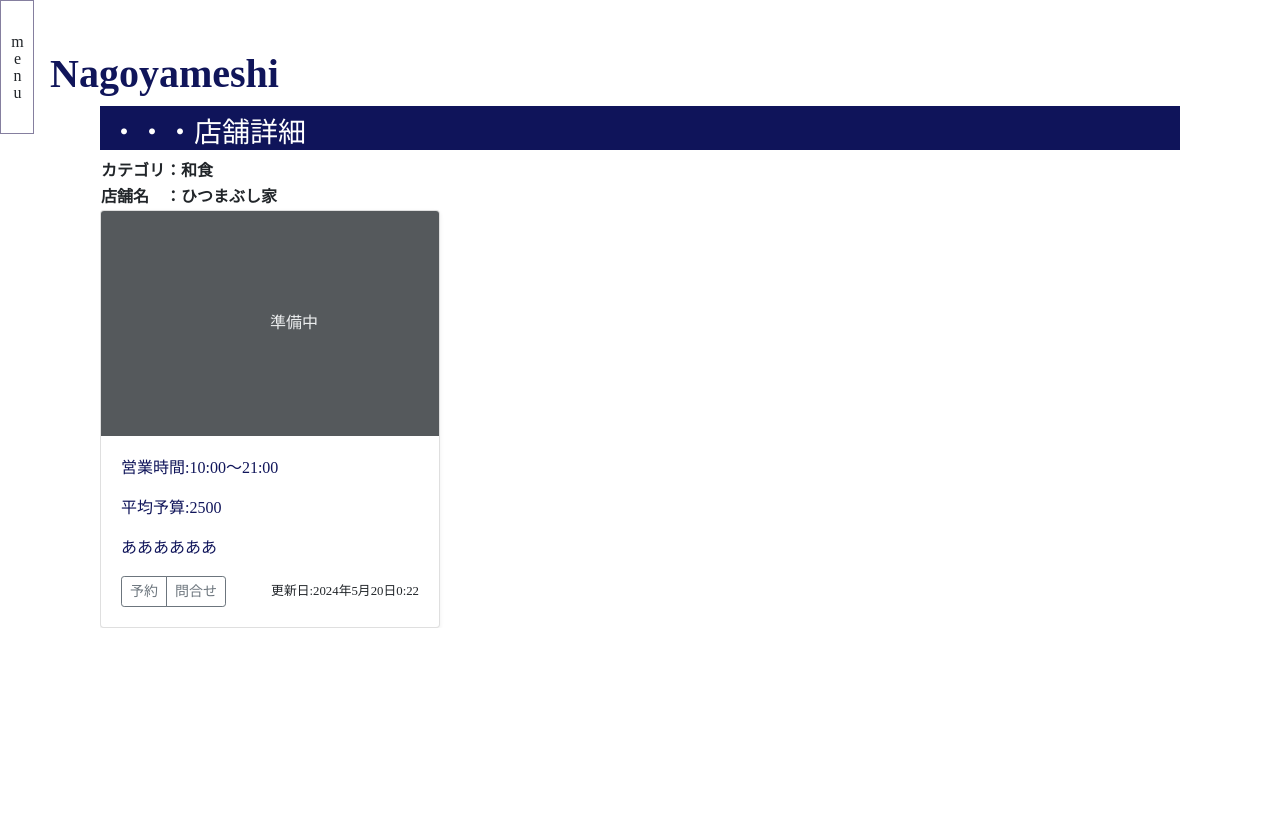
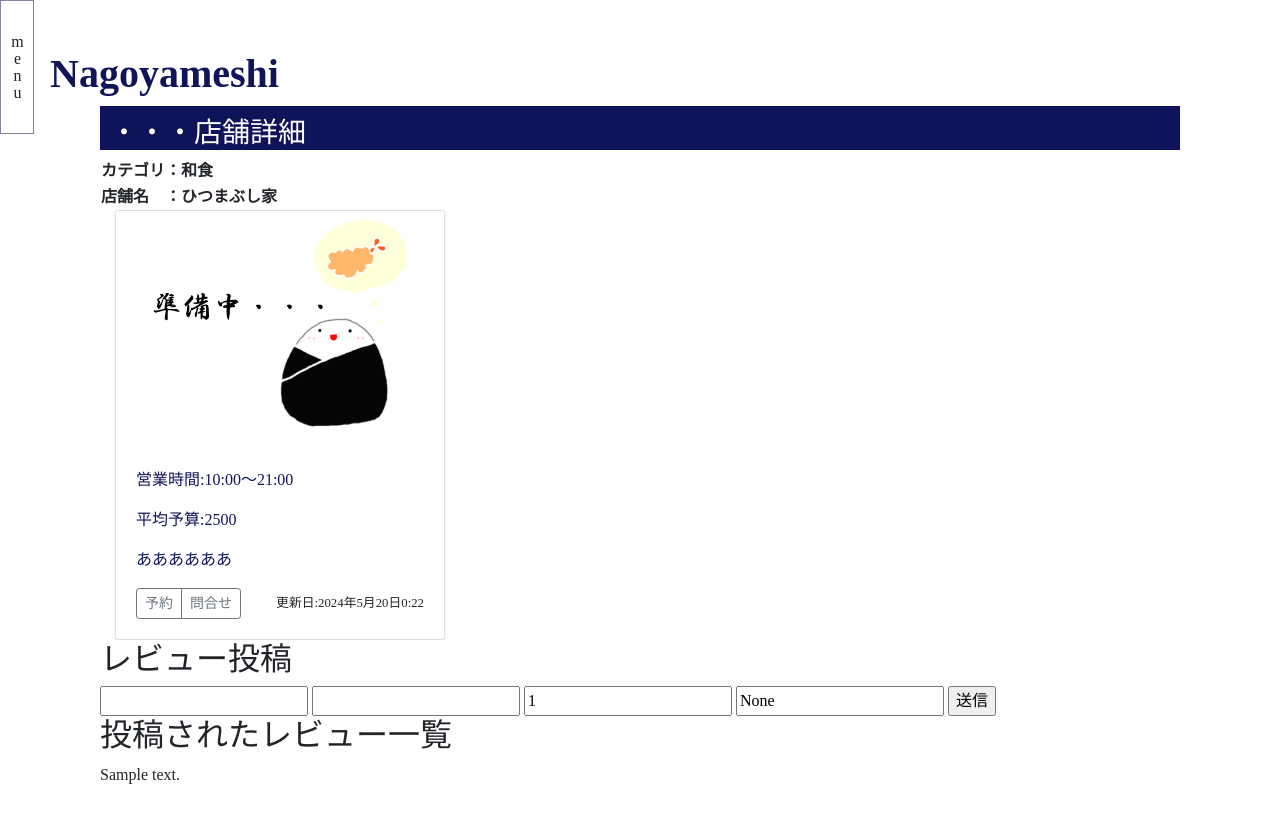
Before and after one commit to chicorichan/nagoyameshi, a Django app: page /restaurant/1/ in a window 1280 px wide. Before the commit the page ends 628 px from the top, so only its background shows below. Run offline with Django 5.2, Linux system fonts and the light colour scheme; data comes from the database, SQL or seed files in the repository; tables that the repository leaves empty hold one stand-in row (values such as "Sample post"); lists and menus that the app fills with data are empty; some libraries are stand-ins or nearby versions.

Commit message:
画像表示コード等修正/レビュー関連コード追記

```diff
--- a/kadai_002/myvenv/myproject/nagoyameshi/urls.py
+++ b/kadai_002/myvenv/myproject/nagoyameshi/urls.py
@@ -7,7 +7,8 @@ from django.conf.urls.static import static
 app_name    = "nagoyameshi"
 urlpatterns = [
     path('', views.index, name="index"),
-    path('restaurant/<int:pk>/', views.restaurant, name="restaurant")
+    path('restaurant/<int:pk>/', views.restaurant, name="restaurant"),
+    path('review/<int:pk>/', views.review, name="review")
 ]
 
 #画像のURL設定
--- a/kadai_002/myvenv/myproject/nagoyameshi/views.py
+++ b/kadai_002/myvenv/myproject/nagoyameshi/views.py
@@ -1,7 +1,7 @@
-from django.shortcuts import render
+from django.shortcuts import render, redirect
 from django.views import View
-from .models import Restaurant,Category
-from .forms import RestaurantCategorySearchForm
+from .models import Restaurant,Category,Review
+from .forms import RestaurantCategorySearchForm,ReviewForm
 
 # ページネーション
 from django.core.paginator import Paginator
@@ -29,15 +29,12 @@ class IndexView(View):
                 else:
                     query &=Q(name__contains=word)
 
-
         """"
             context["restaurants"] = Restaurant.objects.filter(query)
         else:
             print("?search=はありません。検索はしていません。")
             context["restaurants"]  = Restaurant.objects.all()
         """
-
-
         form = RestaurantCategorySearchForm(request.GET)
 
         if form.is_valid():
@@ -51,7 +48,6 @@ class IndexView(View):
         #検索されているときも、されていないときも.filter(query)でＯＫ
         #context["restaurants"] = Restaurant.objects.filter(query)
         restaurants     = Restaurant.objects.filter(query)
-
 
         # =====ページネーション処理======================
 
@@ -102,7 +98,6 @@ class IndexView(View):
             #                                            ↓ category=1&search=&page=10
             restaurants.end_page_link           = "?" + copied.urlencode()
 
-
         context["restaurants"]  = restaurants
 
         """
@@ -122,15 +117,20 @@ class IndexView(View):
             for category in request.GET.getlist("category_multi"):
                 # バリデーション
                 query |=Q(category=category)
+
+        form = RestaurantCategorySearchForm(request.GET)
+
+        if form.is_valid():
+            #指定されたcategoryを取り出す。
+            cleaned = form.clean()
+
+            #category未指定字は条件は追加しない
+            if cleaned["category"]:
+                query &=Q(category=cleaned["category"])
         """
-
-
-
         return render(request,"nagoyameshi/index.html",context)
 
-
 index   = IndexView.as_view()
-
 
 # 詳細ページを表示するビューを作る。
 class RestaurantView(View):
@@ -140,7 +140,30 @@ class RestaurantView(View):
         print(pk)
         context = {}
         context["restaurant"]   = Restaurant.objects.filter(id=pk).first()
+        # 飲食店に紐づくレビューを表示させる。Reviewモデルを使う
+        # 例: Restaurantのidが1のデータを取り出したい場合、filter()はどうなる？
+        # Review.objects.filter(restaurant=1)
+
+        # なのでRestaurantのid(モデルのフィールド)がpk(URLのパスコンバータ)のデータを取り出したい場合
+        #Review.objects.filter(restaurant=pk)になる
+        context["reviews"]      = Review.objects.filter(restaurant=pk)
 
         return render(request, "nagoyameshi/restaurant.html", context)
 
 restaurant  = RestaurantView.as_view()
+
+#飲食店のレビューを受け付けるレビュー
+class ReviewView(View):
+    def post(salf, request, pk, *args, **kwargs):
+
+        form = ReviewForm(request.POST)
+        if form.is_valid():
+            form.save()
+        else:
+            print("保存失敗")
+            print(form.errors)
+
+       #投稿した後は、飲食店詳細ページにリダイレクトする。
+        return redirect("nagoyameshi:restaurant", pk)
+
+review = ReviewView.as_view()
--- a/kadai_002/myvenv/myproject/static/common/css/style.css
+++ b/kadai_002/myvenv/myproject/static/common/css/style.css
@@ -49,7 +49,7 @@ body{
   width:100%;
   height:100vh;
 
-  z-index:-1;
+  /* z-index:-1;  ←これがあるとクリックして閉じさせたい領域が商品一覧の一つ奥側になってしまうので  */
   opacity:0.8;
 }
 .sidebar_chk[type="checkbox"]:checked ~ .sidebar_out_area {
--- a/kadai_002/myvenv/myproject/templates/nagoyameshi/restaurant.html
+++ b/kadai_002/myvenv/myproject/templates/nagoyameshi/restaurant.html
@@ -14,10 +14,11 @@
         <!-- <div><img src="{{ MEDIA_URL }}{{ release.cover.url }}" alt="店舗画像"></div> -->
         <!-- <tr>受け入れ人数:{{ restaurant.capacity }}</tr> -->
 </table>
-<div class="row row-cols-1 row-cols-sm-2 row-cols-md-3 g-3">
+<div class="mx-0 row row-cols-1 row-cols-sm-2 row-cols-md-3 g-3">
         <div class="col">
           <div class="card shadow-sm">
-            <svg class="bd-placeholder-img card-img-top" width="100%" height="225" xmlns="http://www.w3.org/2000/svg" role="img" aria-label="Placeholder: صورة مصغرة" preserveAspectRatio="xMidYMid slice" focusable="false"><title>Placeholder</title><rect width="100%" height="100%" fill="#55595c"/><text x="50%" y="50%" fill="#eceeef" dy=".3em">準備中</text></svg>
+            {# <svg class="bd-placeholder-img card-img-top" width="100%" height="225" xmlns="http://www.w3.org/2000/svg" role="img" aria-label="Placeholder: صورة مصغرة" preserveAspectRatio="xMidYMid slice" focusable="false"><title>Placeholder</title><rect width="100%" height="100%" fill="#55595c"/><text x="50%" y="50%" fill="#eceeef" dy=".3em">準備中</text></svg> #}
+            <img class="bd-placeholder-img card-img-top" src="{{ restaurant.img.url }}" alt="">
             <div class="card-body">
               <p class="card-text">営業時間:{{ restaurant.start }}～{{ restaurant.end }}</p>
               <p class="card-text">平均予算:{{ restaurant.budget }}</p>
@@ -35,4 +36,28 @@
 
 </div>
 </div>
+
+<h2>レビュー投稿</h2>
+
+{# ReviewViewを送信先にする。 #}
+<form action="{% url 'nagoyameshi:review' restaurant.id %}" method="post">
+  {% csrf_token %}
+  <input type="text" name="comment">
+  <input type="number" name="stars">
+  <!-- reutaurant.idはpkで取得して固定値に -->
+  <input type="text" name="restaurant" value="{{ restaurant.id }}">
+  <input type="text" name="user" value="{{ request.user.id }}">
+
+  <input type="submit" value="送信">
+</form>
+
+<h2>投稿されたレビュー一覧</h2>
+
+{# contextに与えられたreviewsを使ってレビューを表示 #}
+
+{% for review in reviews %}
+<div>{{ review.comment }}</div>
+{% endfor %}
+
+
 {% endblock %}
```
Also changed, not shown: kadai_002/myvenv/myproject/myproject/settings.py (+5 -3 lines), kadai_002/myvenv/myproject/nagoyameshi/forms.py (+11 -1 lines), kadai_002/myvenv/myproject/templates/nagoyameshi/index.html (+5 -2 lines), kadai_002/myvenv/myproject/media/nagoyameshi/restaurant/img/anbata_noimg.png (renamed from kadai_002/myvenv/myproject/nagoyameshi/restaurant/img/anbata_noimg.png), kadai_002/myvenv/myproject/media/nagoyameshi/restaurant/img/anbata_noimg_63Vj9iy.png (renamed from kadai_002/myvenv/myproject/nagoyameshi/restaurant/img/anbata_noimg_63Vj9iy.png), kadai_002/myvenv/myproject/media/nagoyameshi/restaurant/img/anbata_noimg_GfOevy8.png (renamed from kadai_002/myvenv/myproject/nagoyameshi/restaurant/img/anbata_noimg_GfOevy8.png), kadai_002/myvenv/myproject/media/nagoyameshi/restaurant/img/anbata_noimg_gQ3VMzx.png (renamed from kadai_002/myvenv/myproject/nagoyameshi/restaurant/img/anbata_noimg_gQ3VMzx.png), kadai_002/myvenv/myproject/media/nagoyameshi/restaurant/img/tenmusu_noimg.png (renamed from kadai_002/myvenv/myproject/nagoyameshi/restaurant/img/tenmusu_noimg.png), kadai_002/myvenv/myproject/media/nagoyameshi/restaurant/img/tenmusu_noimg_1l6NHGh.png (renamed from kadai_002/myvenv/myproject/nagoyameshi/restaurant/img/tenmusu_noimg_1l6NHGh.png), kadai_002/myvenv/myproject/media/nagoyameshi/restaurant/img/tenmusu_noimg_5QPKYBy.png (renamed from kadai_002/myvenv/myproject/nagoyameshi/restaurant/img/tenmusu_noimg_5QPKYBy.png), kadai_002/myvenv/myproject/media/nagoyameshi/restaurant/img/tenmusu_noimg_DrIEYHA.png (renamed from kadai_002/myvenv/myproject/nagoyameshi/restaurant/img/tenmusu_noimg_DrIEYHA.png), kadai_002/myvenv/myproject/media/nagoyameshi/restaurant/img/tenmusu_noimg_OVJhhs0.png (renamed from kadai_002/myvenv/myproject/nagoyameshi/restaurant/img/tenmusu_noimg_OVJhhs0.png), kadai_002/myvenv/myproject/media/nagoyameshi/restaurant/img/tenmusu_noimg_WVfOoUv.png (renamed from kadai_002/myvenv/myproject/nagoyameshi/restaurant/img/tenmusu_noimg_WVfOoUv.png), kadai_002/myvenv/myproject/media/nagoyameshi/restaurant/img/tenmusu_noimg_csE6pMk.png (renamed from kadai_002/myvenv/myproject/nagoyameshi/restaurant/img/tenmusu_noimg_csE6pMk.png), 2 more files.
